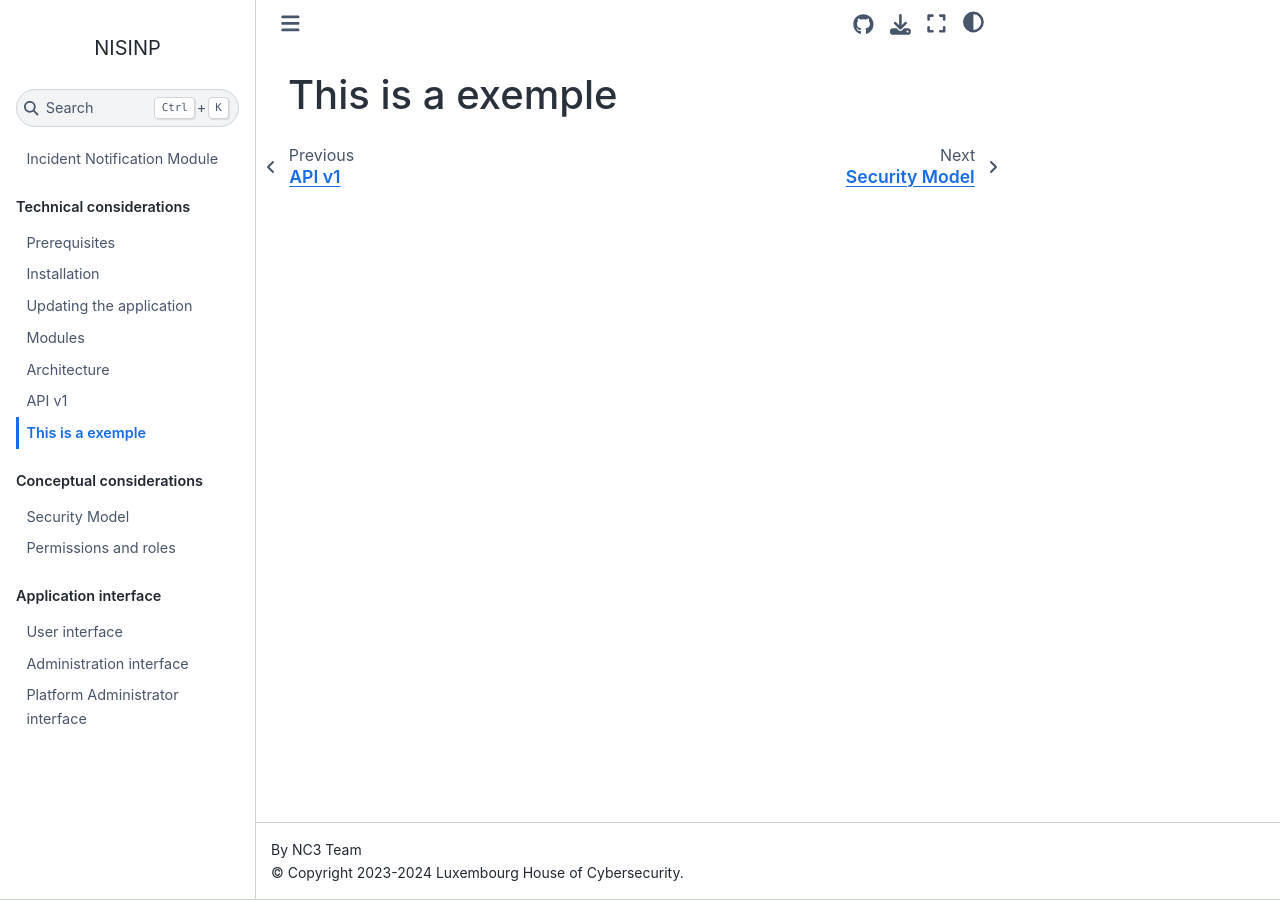
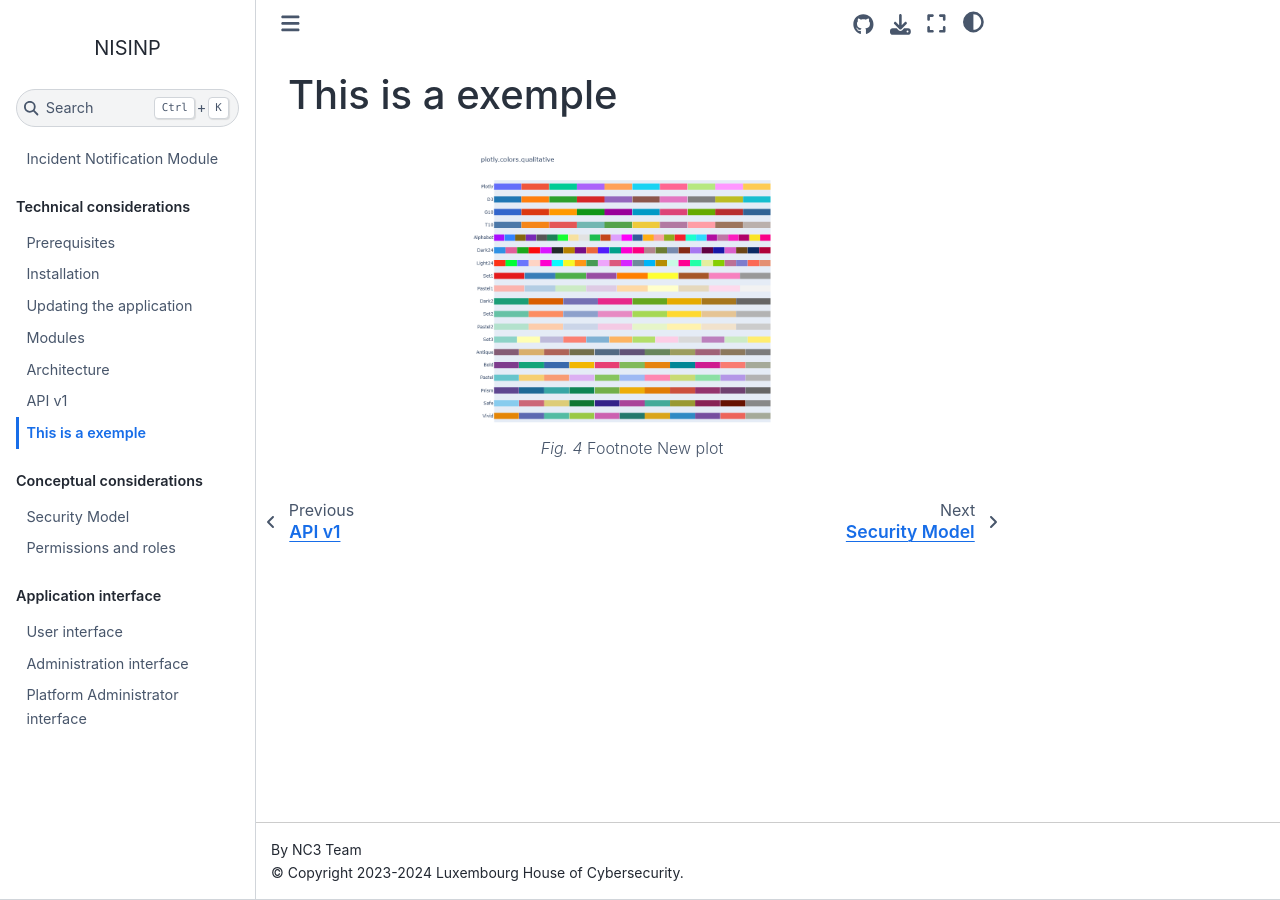
Before and after one commit to informed-governance-project/NISINP, a Sphinx documentation site: the page built from docs/exemple.rst, in a window 1280 px wide. Built offline with Sphinx 7.4.7 and the Sphinx Book theme 1.1.4, drawn with Linux system fonts in a browser that asks for light colours.

Commit message:
[docs] Added exemple image

```diff
--- a/docs/exemple.rst
+++ b/docs/exemple.rst
@@ -1,2 +1,9 @@
 This is a exemple
 ==================
+
+.. figure:: _static/folder1/newplot.png
+   :alt: New plot.
+   :target:  _static/folder1/newplot.png
+   :width: 50%
+
+   Footnote New plot
```
Also changed, not shown: docs/_static/folder1/newplot.png (added).
